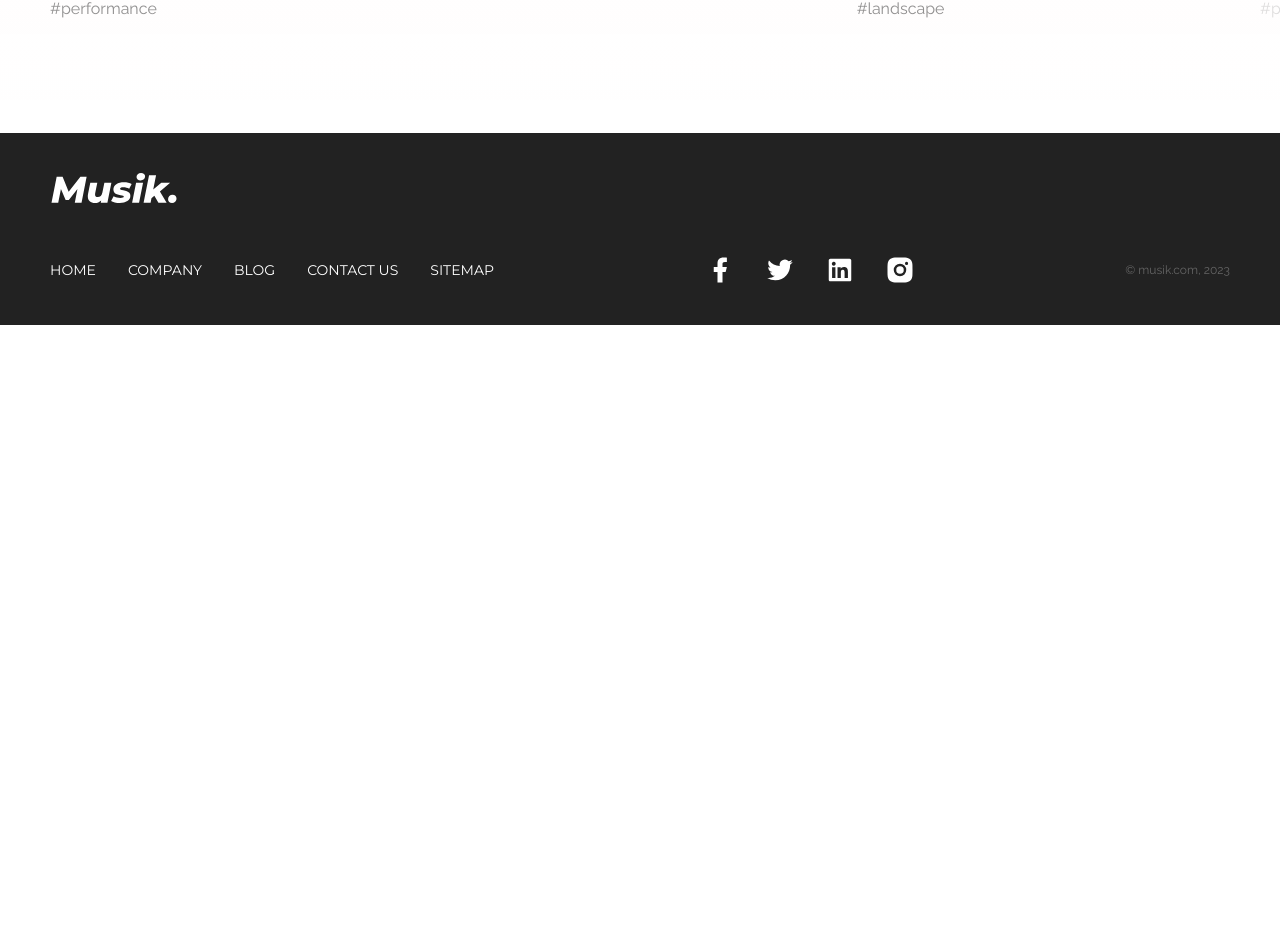
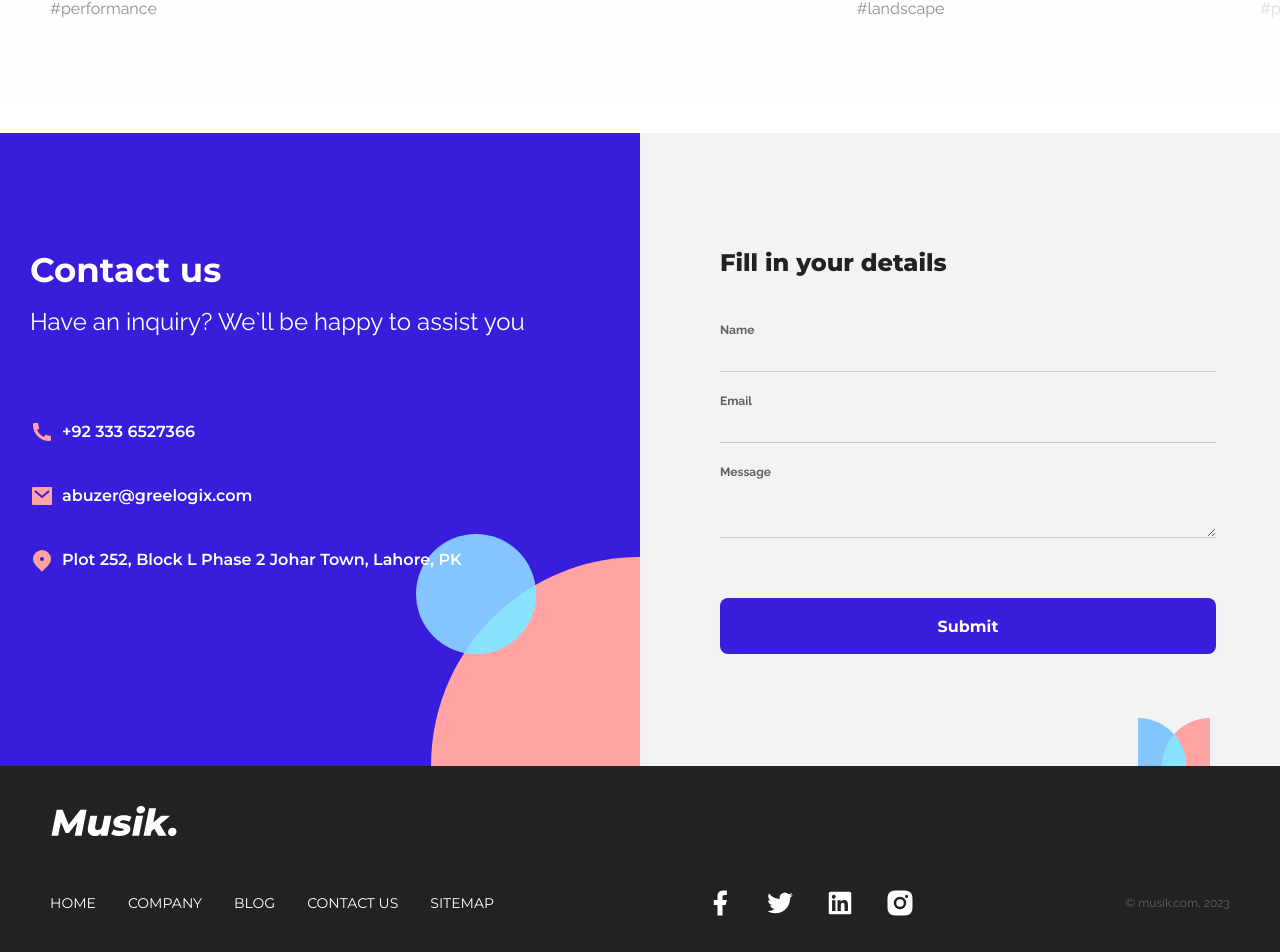
Before and after one commit to late-exairu/musik, a React (Vite) app: page / in a window 1280 px wide. Shown: the part 7892-8844 px from the top of the page. Before the commit the page ends 8217 px from the top, so only its background shows below. Built offline with nearby package versions, Linux system fonts and the light colour scheme.

Commit message:
Add ContactSection

```diff
--- /dev/null
+++ b/src/components/ContactForm.jsx
@@ -0,0 +1,26 @@
+import React from "react";
+import Input from "./Input";
+
+export default function ContactForm({ title, formItems, button }) {
+  return (
+    <>
+      <h3 className="mb-2 font-montserrat text-xl font-extrabold md:mb-2 md:text-xl xl:text-2xl">
+        {title}
+      </h3>
+
+      <form className="mt-10 flex flex-col gap-5">
+        {formItems.map((item, index) =>
+          item.type === "textarea" ? (
+            <Input key={index} {...item} className="" />
+          ) : (
+            <Input key={index} {...item} className="" />
+          )
+        )}
+
+        <button type="submit" className="button mt-5 w-full bg-blue md:mt-10">
+          {button.text}
+        </button>
+      </form>
+    </>
+  );
+}
--- /dev/null
+++ b/src/components/ContactUs.jsx
@@ -0,0 +1,29 @@
+import Icons from "./Icons";
+
+export default function ContactUs({ title, subtitle, contactsList }) {
+  return (
+    <>
+      <h3 className="mb-2 font-montserrat text-xl font-bold md:mb-2 md:text-2xl xl:text-3xl">
+        {title}
+      </h3>
+      <h4 className="text-md md:text-lg xl:text-2xl">{subtitle}</h4>
+
+      {contactsList && (
+        <ul className="mt-5 flex flex-col gap-y-5 text-sm md:mt-10 md:gap-y-8 md:text-base lg:mt-20 lg:gap-y-10">
+          {contactsList.map((contact, index) => (
+            <li
+              key={index}
+              className="flex items-center font-montserrat font-semibold"
+            >
+              <Icons
+                className="mr-2 inline-block h-6 w-6 fill-pink"
+                icon={contact.icon}
+              />
+              {contact.title}
+            </li>
+          ))}
+        </ul>
+      )}
+    </>
+  );
+}
--- /dev/null
+++ b/src/components/ContactsSection.jsx
@@ -0,0 +1,59 @@
+import ContactUs from "./ContactUs";
+import ContactForm from "./ContactForm";
+
+export default function ContactsSection({ contactUs, contactForm }) {
+  return (
+    <div className="relative w-full overflow-hidden md:flex-row">
+      <div className="container relative z-10 flex max-w-[1480px] flex-col md:flex-row">
+        <div className="relative flex-1 py-10 text-white before:absolute before:inset-0 before:-left-96 before:-right-96 before:bg-blue md:py-16 md:before:right-0 lg:py-28">
+          <svg
+            className="absolute -right-5 bottom-0 h-[116px] w-[112px] md:right-0 md:h-[232px] md:w-[224px]"
+            xmlns="http://www.w3.org/2000/svg"
+            fill="none"
+            viewBox="0 0 224 232"
+          >
+            <path
+              fill="#FFA3A3"
+              d="M15 232c0-115.427 93.573-209 209-209v209H15Z"
+            />
+            <circle cx={60} cy={60} r={60} fill="#84C4FF" />
+            <path
+              fill="#84C4FF"
+              fillRule="evenodd"
+              d="M60 120c33.137 0 60-26.863 60-60 0-3.04-.226-6.027-.662-8.945a210.059 210.059 0 0 0-71.09 67.795c3.8.754 7.73 1.15 11.752 1.15Z"
+              clipRule="evenodd"
+              style={{ mixBlendMode: "overlay" }}
+            />
+          </svg>
+
+          <div className="relative mx-auto max-w-md pr-5 md:mx-0 md:max-w-xl">
+            <ContactUs {...contactUs} />
+          </div>
+        </div>
+
+        <div className="relative flex-1 py-10 text-black before:absolute before:inset-0 before:-left-96 before:-right-96 before:bg-black/5 md:py-16 md:before:left-0 lg:py-28">
+          <svg
+            className="absolute bottom-0 right-5 h-[48px] w-[72px] md:right-10"
+            xmlns="http://www.w3.org/2000/svg"
+            fill="none"
+            viewBox="0 0 72 48"
+          >
+            <path fill="#FFA3A3" d="M24 48C24 21.49 45.49 0 72 0v48H24Z" />
+            <path fill="#84C4FF" d="M0 0c26.51 0 48 21.49 48 48H0V0Z" />
+            <path
+              fill="#84C4FF"
+              fillRule="evenodd"
+              d="M24 48h24c0-12.173-4.532-23.288-12-31.75C28.532 24.712 24 35.827 24 48Z"
+              clipRule="evenodd"
+              style={{ mixBlendMode: "overlay" }}
+            />
+          </svg>
+
+          <div className="relative mx-auto max-w-md md:mx-0 md:max-w-xl md:pl-10 lg:pl-20">
+            <ContactForm {...contactForm} />
+          </div>
+        </div>
+      </div>
+    </div>
+  );
+}
--- a/src/components/Gallery.jsx
+++ b/src/components/Gallery.jsx
@@ -15,7 +15,7 @@ export default function Testimonials({ title, list }) {
         </h3>
 
         <Icons
-          className="absolute left-20 top-5 h-60 w-60 opacity-10 md:left-1/2 md:top-10 md:h-[360px] md:w-[360px] md:-translate-x-[500px]"
+          className="absolute left-20 top-5 h-60 w-60 fill-pink opacity-10 md:left-1/2 md:top-10 md:h-[360px] md:w-[360px] md:-translate-x-[500px]"
           icon="instagram"
         />
 
--- a/src/components/Icons.jsx
+++ b/src/components/Icons.jsx
@@ -354,7 +354,6 @@ const iconsSet = {
   jazz: Jazz,
   arrow: Arrow,
   quote: Quote,
-  // instagram: Instagram,
   like: Like,
   comment: Comment,
   sliderArrow: SliderArrow,
--- /dev/null
+++ b/src/components/Input.jsx
@@ -0,0 +1,27 @@
+import React from "react";
+
+export default function Input({ label, type, name, placeholder, className }) {
+  return type === "textarea" ? (
+    <label className="block text-xs font-bold text-black/70" htmlFor={name}>
+      {label}
+      <textarea
+        className={`${className} block w-full resize-y border-b border-black/20 bg-transparent py-1 text-base font-normal text-black focus:border-blue focus:outline-none`}
+        type={type}
+        name={name}
+        id={name}
+        placeholder={placeholder}
+      />
+    </label>
+  ) : (
+    <label className="block text-xs font-bold text-black/70" htmlFor={name}>
+      {label}
+      <input
+        className={`${className} w-full resize-y border-b border-black/20 bg-transparent py-1 text-base font-normal text-black focus:border-blue focus:outline-none`}
+        type={type}
+        name={name}
+        id={name}
+        placeholder={placeholder}
+      />
+    </label>
+  );
+}
--- a/src/data/data.json
+++ b/src/data/data.json
@@ -567,6 +567,51 @@
           "tags": ["music", "festival", "smallerstage", "performance", "artist"]
         }
       ]
+    },
+    "contactUs": {
+      "title": "Contact us",
+      "subtitle": "Have an inquiry? We`ll be happy to assist you",
+      "contactsList": [
+        {
+          "icon": "phone",
+          "title": "+92 333 6527366"
+        },
+        {
+          "icon": "letter",
+          "title": "abuzer@greelogix.com",
+          "link": "mailto:abuzer@greelogix.com"
+        },
+        {
+          "icon": "marker",
+          "title": "Plot 252, Block L Phase 2 Johar Town, Lahore, PK"
+        }
+      ]
+    },
+    "contactForm": {
+      "title": "Fill in your details",
+      "formItems": [
+        {
+          "label": "Name",
+          "name": "name",
+          "type": "text",
+          "required": true
+        },
+        {
+          "label": "Email",
+          "name": "email",
+          "type": "email",
+          "required": true
+        },
+        {
+          "label": "Message",
+          "name": "message",
+          "type": "textarea",
+          "required": true
+        }
+      ],
+      "button": {
+        "text": "Submit"
+      }
     }
   }
 }
--- a/src/pages/Home.jsx
+++ b/src/pages/Home.jsx
@@ -7,6 +7,7 @@ import Prices from "../components/Prices";
 import Sponsors from "../components/Sponsors";
 import Testimonials from "../components/Testimonials";
 import Gallery from "../components/Gallery";
+import ContactsSection from "../components/ContactsSection";
 
 export default function Home({
   hero,
@@ -18,6 +19,8 @@ export default function Home({
   sponsors,
   testimonials,
   gallery,
+  contactUs,
+  contactForm,
 }) {
   return (
     <>
@@ -30,6 +33,7 @@ export default function Home({
       <Sponsors {...sponsors} />
       <Testimonials {...testimonials} />
       <Gallery {...gallery} />
+      <ContactsSection contactUs={contactUs} contactForm={contactForm} />
     </>
   );
 }
```
